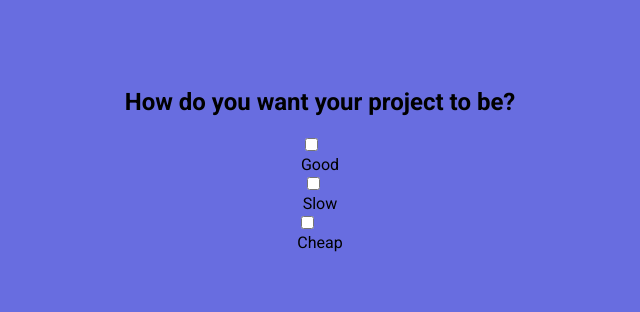
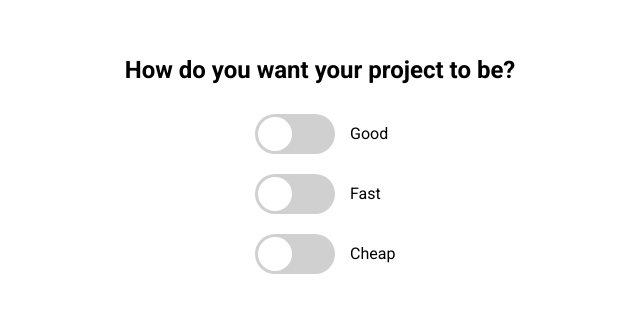
Before and after one commit to luojiyin1987/50projects, a plain HTML site: page good-cheap-fast/index.html in a window 1280 px wide. Shown: the part 240-552 px from the top of the page, without its empty margins (320-960 px from the left). Drawn offline with Linux system fonts and the light colour scheme; files that its build step writes are made by us from their sources.

Commit message:
feat: can't get good fast cheap at the same time

```diff
--- a/good-cheap-fast/index.html
+++ b/good-cheap-fast/index.html
@@ -17,11 +17,11 @@
     </div>
 
     <div class="toggle-container">
-      <input type="checkbox" id="slow" class="toggle" />
-      <label for="slow" class="label">
+      <input type="checkbox" id="fast" class="toggle" />
+      <label for="fast" class="label">
         <div class="ball"></div>
       </label>
-      <span>Slow</span>
+      <span>Fast</span>
     </div>
 
     <div class="toggle-container">
@@ -31,5 +31,6 @@
       </label>
       <span>Cheap</span>
     </div>
+    <script src="script.js"></script>
   </body>
 </html>
--- a/good-cheap-fast/script.js
+++ b/good-cheap-fast/script.js
@@ -0,0 +1,26 @@
+const toggles = document.querySelectorAll('.toggle')
+const good = document.querySelector('#good')
+const cheap = document.querySelector('#cheap')
+const fast = document.querySelector('#fast')
+
+toggles.forEach((toggle) => {
+    toggle.addEventListener('change', (e) => {
+        doTheTrick(e.target);
+    })
+})
+
+function doTheTrick(theClickedOne) {
+    if (good.checked && cheap.checked && fast.checked) {
+        if (good === theClickedOne) {
+            fast.checked = false
+        }
+
+        if (cheap === theClickedOne) {
+            good.checked = false
+        }
+
+        if (fast === theClickedOne) {
+            cheap.checked = false
+        }
+    }
+}
--- /dev/null
+++ b/good-cheap-fast/style.css
@@ -0,0 +1,83 @@
+@import url("https://fonts.googleapis.com/css2?family=Roboto:wght@400;700&display=swap");
+
+* {
+  box-sizing: border-box;
+}
+
+body {
+  font-family: "Roboto", sans-serif;
+  display: flex;
+  flex-direction: column;
+  align-items: center;
+  justify-content: center;
+  height: 100vh;
+  overflow: hidden;
+  margin: 0;
+}
+
+.toggle-container {
+  display: flex;
+  align-items: center;
+  margin: 10px 0;
+  width: 200px;
+}
+
+.toggle {
+  visibility: hidden;
+}
+
+.label {
+  position: relative;
+  background-color: #d0d0d0;
+  border-radius: 50px;
+  cursor: pointer;
+  display: inline-block;
+  margin: 0 15px 0;
+  width: 80px;
+  height: 40px;
+}
+
+.ball {
+    background: #fff;
+    height: 34px;
+    width: 34px;
+    border-radius: 50%;
+    position: absolute;
+    top: 3px;
+    left: 3px;
+    align-items: center;
+    justify-content: center;
+    animation: slideOff 0.3s linear forwards;
+  }
+
+.toggle:checked + .label {
+  background-color: #8e44ad;
+}
+
+.toggle:checked + .label .ball {
+  animation: slideOn  0.3s linear forwards;
+}
+
+@keyframes slideOn {
+  0% {
+    transform: translateX(0) scale(1);
+  }
+  50% {
+    transform: translateX(20px) scale(1.2);
+  }
+  100% {
+    transform: translateX(40px) scale(1);
+  }
+}
+
+@keyframes slideOff {
+  0% {
+    transform: translateX(40px) scale(1);
+  }
+  50% {
+    transform: translateX(20px) scale(1.2);
+  }
+  100% {
+    transform: translateX(0) scale(1);
+  }
+}
```
